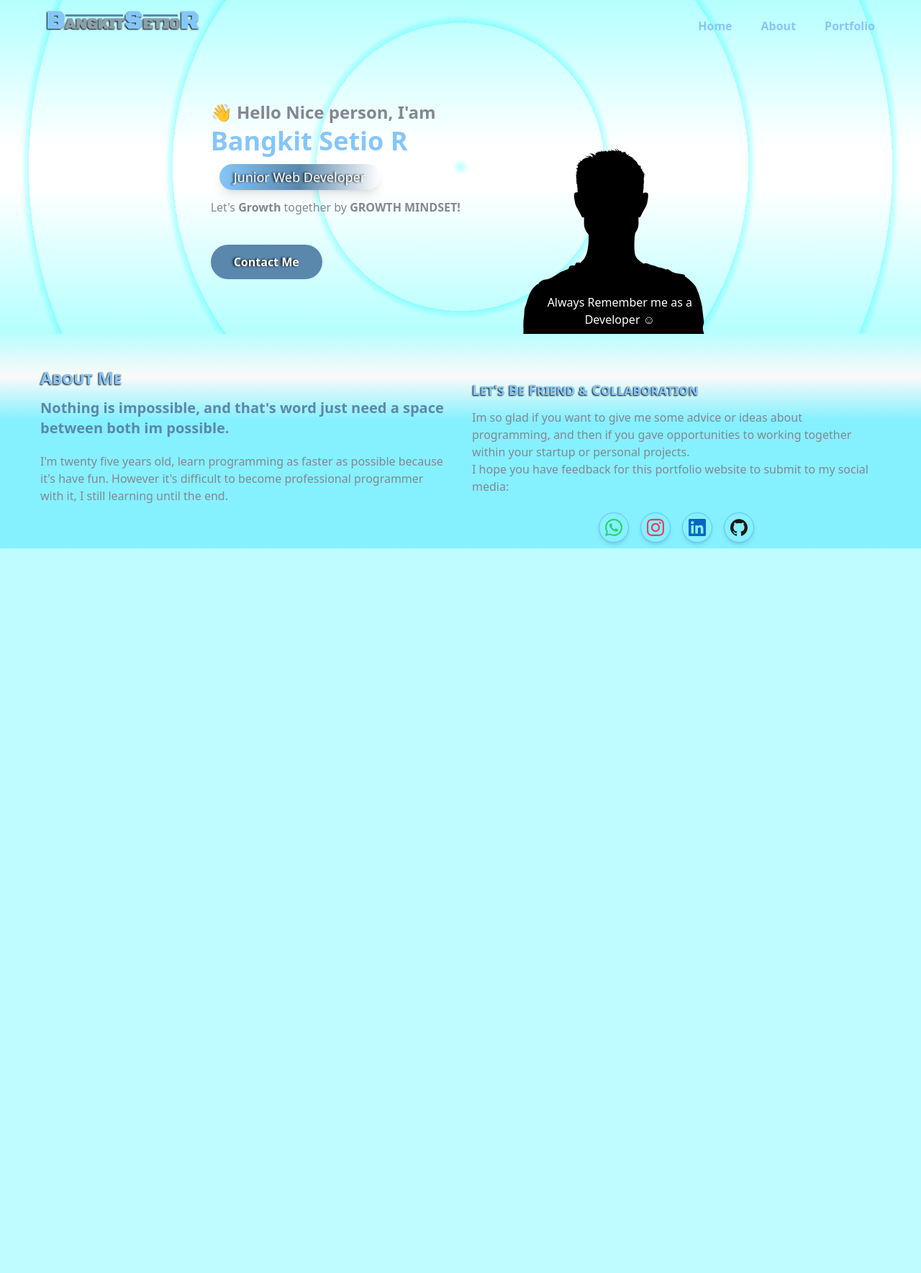
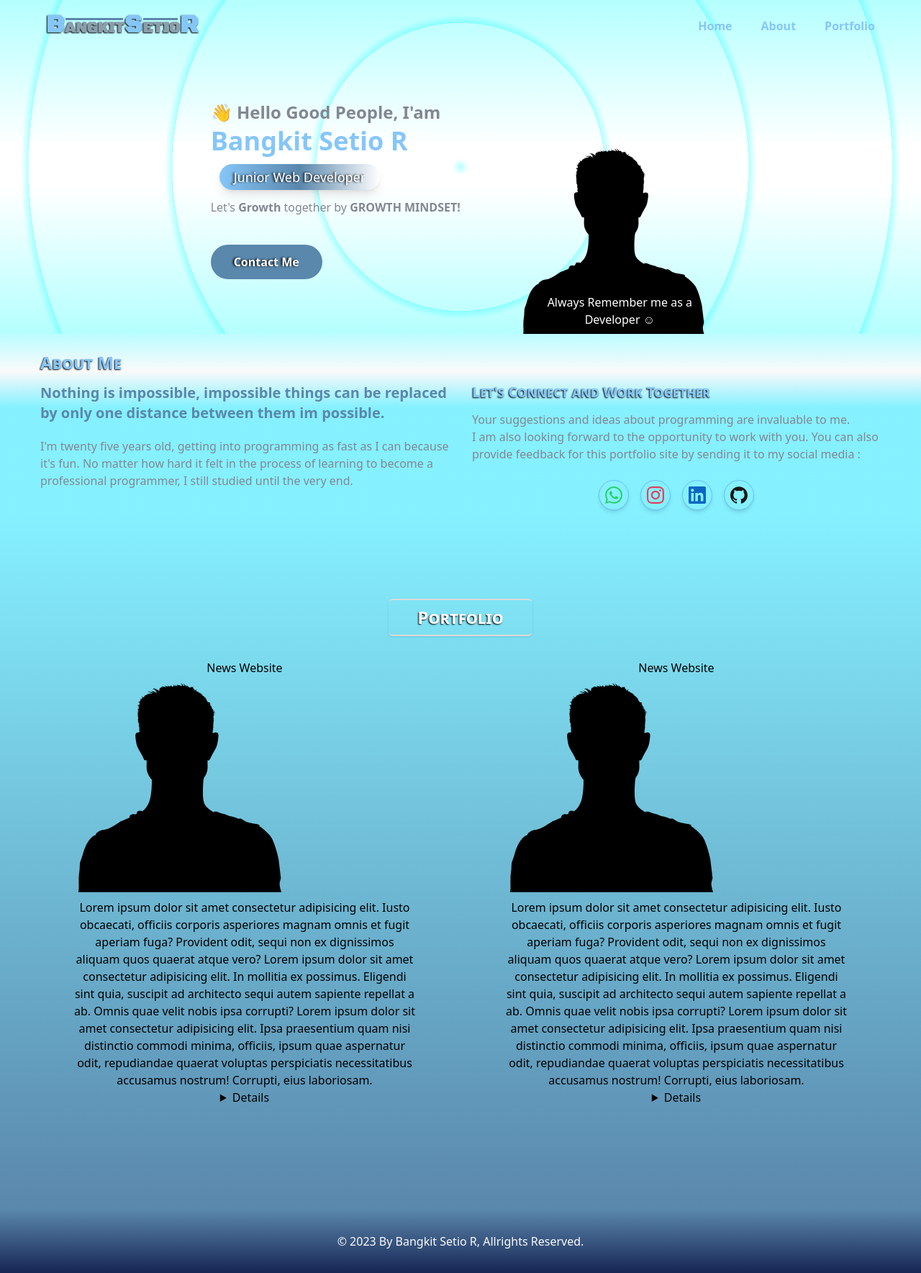
Before and after one commit to Rises21/bangkitsetior, a website: page index.html in a window 1280 px wide. Shown: the whole page at 72% size. Before the commit the page ends 800 px from the top, so only its background shows below. Drawn offline with Linux system fonts and the light colour scheme; a web font is replaced by a local one.

Commit message:
fixing some bugs and  create portfolio and footer section

```diff
--- a/index.html
+++ b/index.html
@@ -7,7 +7,7 @@
     <link href="dist/outputStyles.css" rel="stylesheet">
 </head>
 <body>
-    <header class="z-[999] w-full flex items-center justify-center bg-transparent absolute top-0 left-0">
+    <header class="w-full flex items-center justify-center bg-transparent absolute top-0 left-0">
         <div class="w-[90%] flex items-center justify-between relative transition duration-1000 ease-linear">
             <div class="pt-3 pb-3 relative">
                 <a id="logo" href="#home" class="font-logo smCaps font-semibold text-3xl text-primary"><span class="charCase">B</span>angkit<span class="charCase">S</span>etio<span class="charCase">R</span></a>
@@ -19,11 +19,13 @@
                     <span class="hamburgerLine origin-bottom-left transition duration-500 ease-in-out"></span>
                 </button>
             </div>
-            <nav id="navbarMenu" class="absolute md:static opacity-0 md:opacity-100 -translate-y-28 md:top-28 right-0 md:block w-full py-4 transition duration-700 ease-in-out md:transition-none  text-accent bg-secondary bg-opacity-90 md:bg-transparent border md:border-none border-t-8 rounded-bl-xl rounded-br-xl border-black border-opacity-30">
-                <ul class="block w-full md:flex justify-end gap-10 text-center text-base font-semibold ">
-                    <li class="py-2"> <a href="#home"  class="anchorLink hover:text-backgroundC" >Home</a></li>
-                    <li class="py-2"> <a href="#about"  class="anchorLink hover:text-backgroundC" >About</a></li>
-                    <li class="py-2"> <a href="#portfolio"  class="anchorLink hover:text-backgroundC" >Portfolio</a></li>
+            <nav id="navbarMenu" class="absolute md:static opacity-0 md:opacity-100 -top-[168px] md:top-20 right-0 md:block w-full py-4 transition duration-700 ease-in-out md:transition-none  text-accent bg-secondary bg-opacity-90 md:bg-transparent border md:border-none border-t-8 rounded-bl-xl rounded-br-xl border-black border-opacity-30">
+                <ul  class="block w-full relative md:flex justify-end gap-10 text-center text-base font-semibold">
+                    <li class="py-2"><a href="#home"  class="anchorLink transition duration-500 ease-in-out hover:text-primary" >Home</a></li>
+                    <li class="py-2"> <a href="#about"  class="anchorLink transition duration-500 ease-in-out hover:text-primary" >About</a></li>
+                    <li class="py-2"> <a href="#portfolio"  class="anchorLink transition duration-500 ease-in-out hover:text-primary" >Portfolio</a></li>
+
+
                 </ul>
             </nav>
         </div>
@@ -32,13 +34,11 @@
     <!-- Hero Section @ -->
     <section id="home" class="pt-16">
         <div class="w-full overflow-hidden">
-            <!-- <span class="linearG w-[90%] h-3 mb-3 -ml-2 block shadow-md"></span>
-            <span class="linearG w-[15%] h-3 mb-10 -ml-2 block shadow-md"></span> -->
             <div class="flex flex-wrap justify-center">
 
                 <div class="w-full md:w-1/3 self-center px-4">
 
-                    <h1 class="text-base md:text-2xl font-semibold text-textC">👋 Hello Nice person, I'am <span class="text-accent block font-bold text-2xl lg:text-4xl mt-1">Bangkit Setio R</span></h1>
+                    <h1 class="text-base md:text-2xl font-semibold text-textC">👋 Hello Good People, I'am <span class="text-accent block font-bold text-2xl lg:text-4xl mt-1">Bangkit Setio R</span></h1>
 
                     <h2 class="font-medium max-w-fit m-3 px-5 py-1 rounded-full shadow-lg text-md lg:text-lg text-backgroundC bg-gradient-to-r from-accent via-secondary to-backgroundC">Junior Web Developer</h2>
                     <p class="mb-10 font-medium text-textC">Let's <strong>Growth</strong> together by <strong>GROWTH MINDSET!</strong></p>
@@ -52,8 +52,6 @@
                     <img src="src/assets/image/bangkit.png" alt="bangkit.png" class="max-w-full mx-auto" />
                 </figure>
             </div>
-            <!-- <span class="linearG w-[50%] h-3 mt-10 ml-[55%] block shadow-md"></span>
-            <span class="linearG w-[85%] h-3 mt-3 ml-[20%] block shadow-md"></span> -->
         </div>
     </section>
     <!-- Hero Section & -->
@@ -64,15 +62,14 @@
             <div class="flex flex-wrap">
                 <div class="w-full md:w-1/2 self-center px-4 mb-10">
                     <h4 class="font-bold smCaps text-2xl text-accent mb-3 ">About Me</h4>
-                    <h5 class="font-bold text-xl text-secondary mb-5">Nothing is impossible, and that's word just need a space between both im possible.</h5>
-                    <p class="font-medium text-textC">I'm twenty five years old, learn programming as faster as possible because it's have fun. However it's difficult to become professional programmer with it, I still learning until the end.</p>
+                    <h5 class="font-bold text-xl text-secondary mb-5">Nothing is impossible, impossible things can be replaced by only one distance between them im possible.</h5>
+                    <p class="font-medium text-textC">I'm twenty five years old, getting into programming as fast as I can because it's fun. No matter how hard it felt in the process of learning to become a professional programmer, I still studied until the very end.  </p>
                 </div>
                 <div class="w-full md:w-1/2 self-center px-4">
-                    <h4 class="text-xl font-semibold smCaps text-accent mb-3 md:mt-20 lg:mt-10">Let's Be Friend & Collaboration</h4>
-                    <p class="font-medium text-textC">Im so glad if you want to give me some advice or ideas about programming,
-                         and then if you gave opportunities to working together
-                          within your startup or personal projects. <br>
-                        I hope you have feedback for this portfolio website to submit to my social media:  </p>
+                    <h4 class="text-xl font-semibold smCaps text-accent mb-3 md:mt-20 lg:mt-10">Let's Connect and Work Together</h4>
+                    <p class="font-medium text-textC">Your suggestions and ideas about programming are invaluable to me.<br>
+                        I am also looking forward to the opportunity to work with you.
+                        You can also provide feedback for this portfolio site by sending it to my social media :  </p>
                         <div class=" flex items-center justify-center gap-4 p-2 mt-4">
                             <a class="socmedIcon text-[#25D366]" href="https://wa.me/6283870952393" target="_blank">
                                 <!-- #25D366 -->
@@ -114,6 +111,57 @@
     </section>
     <!-- About Section & -->
 
+    <!-- Portfolio @ -->
+    <section id="portfolio" class="py-28 md:px-10 bg-gradient-to-b from-[#85f0ff] to-secondary">
+        <h1 class=" smCaps max-w-fit mx-auto px-10 py-2 font-bold text-2xl border-b-2 border-t-2 rounded-md text-[#fff] border-[#dbdbdb] shadow">Portfolio</h1>
+        <div class="flex flex-wrap justify-center items-center text-center">
+            <article class="my-8 px-[5%] md:w-1/2">
+                <h2>News Website</h2>
+                <img src="./src/assets/image/male-silhouette.svg" width="300px" alt="dummy">
+                <p>Lorem ipsum dolor sit amet consectetur adipisicing elit. Iusto obcaecati, officiis corporis asperiores magnam omnis et fugit aperiam fuga? Provident odit, sequi non ex dignissimos aliquam quos quaerat atque vero?
+                    Lorem ipsum dolor sit amet consectetur adipisicing elit. In mollitia ex possimus. Eligendi sint quia, suscipit ad architecto sequi autem sapiente repellat a ab. Omnis quae velit nobis ipsa corrupti?
+                    Lorem ipsum dolor sit amet consectetur adipisicing elit. Ipsa praesentium quam nisi distinctio commodi minima, officiis, ipsum quae aspernatur odit, repudiandae quaerat voluptas perspiciatis necessitatibus accusamus nostrum! Corrupti, eius laboriosam.
+                </p>
+                <button>
+                    <Details>
+
+                        <div class="detailedProject">
+                            Lorem ipsum dolor, sit amet consectetur adipisicing elit. Deserunt cupiditate, inventore beatae ducimus aliquam laboriosam enim minus in numquam, culpa unde tenetur quia fugit quae quasi molestias velit omnis doloremque.
+                        </div>
+                    </Details>
+                </button>
+            </article>
+            <article class="my-8 px-[5%] md:w-1/2">
+                <h2>News Website</h2>
+                <img src="./src/assets/image/male-silhouette.svg" width="300px" alt="dummy">
+                <p>Lorem ipsum dolor sit amet consectetur adipisicing elit. Iusto obcaecati, officiis corporis asperiores magnam
+                    omnis et fugit aperiam fuga? Provident odit, sequi non ex dignissimos aliquam quos quaerat atque vero?
+                    Lorem ipsum dolor sit amet consectetur adipisicing elit. In mollitia ex possimus. Eligendi sint quia, suscipit
+                    ad architecto sequi autem sapiente repellat a ab. Omnis quae velit nobis ipsa corrupti?
+                    Lorem ipsum dolor sit amet consectetur adipisicing elit. Ipsa praesentium quam nisi distinctio commodi minima,
+                    officiis, ipsum quae aspernatur odit, repudiandae quaerat voluptas perspiciatis necessitatibus accusamus
+                    nostrum! Corrupti, eius laboriosam.
+                </p>
+                <button>
+                    <Details>
+
+                        <div class="detailedProject">
+                            Lorem ipsum dolor, sit amet consectetur adipisicing elit. Deserunt cupiditate, inventore beatae ducimus
+                            aliquam laboriosam enim minus in numquam, culpa unde tenetur quia fugit quae quasi molestias velit omnis
+                            doloremque.
+                        </div>
+                    </Details>
+                </button>
+            </article>
+        </div>
+    </section>
+    <!-- Portfolio & -->
+
+    <!-- Footer @ -->
+    <footer class="py-8 bg-gradient-to-b from-secondary to-blue-950 text-center text-base shadow-sm">
+        <p class="text-[#fafafa]">&#169; 2023 By Bangkit Setio R, Allrights Reserved.</p>
+    </footer>
+    <!-- Footer & -->
     <script src="src/index.js" >
 
     </script>
--- a/src/index.js
+++ b/src/index.js
@@ -1,4 +1,9 @@
 //header @
+const bodyWidth = document.getElementsByTagName("body");
+const hamburger = document.querySelector("#hamburger");
+const navbarMenu = document.querySelector("#navbarMenu");
+const linkAnchor = document.getElementsByClassName("anchorLink");
+
 window.onscroll = function () {
   const header = document.querySelector("header");
   const fixedNav = header.offsetTop;
@@ -8,24 +13,28 @@ window.onscroll = function () {
   } else {
     header.classList.remove("navbarFixed");
   }
+  for (const i of linkAnchor) {
+    if (window.scrollY > 480) {
+      i.classList.add("navLinkColor");
+    } else {
+      i.classList.remove("navLinkColor");
+    }
+  }
 };
 
-const hamburger = document.querySelector("#hamburger");
-const navbarMenu = document.querySelector("#navbarMenu");
-const linkAnchor = document.getElementsByClassName("anchorLink");
 hamburger.addEventListener("click", function () {
   hamburger.classList.toggle("hamburgerToggler");
   navbarMenu.classList.toggle("navMenu");
 });
-//console.log(window.screen.width, "<<<<<");
-if (window.screen.width > 768) {
+
+if (bodyWidth[0].offsetWidth > 768) {
   hamburger.classList.remove("hamburgerToggler");
   navbarMenu.classList.remove("navMenu");
 }
 
 for (const i of linkAnchor) {
   i.addEventListener("click", function () {
-    if (window.screen.width < 768) {
+    if (bodyWidth[0].offsetWidth < 768) {
       hamburger.classList.toggle("hamburgerToggler");
       navbarMenu.classList.toggle("navMenu");
     }
--- a/src/styles.css
+++ b/src/styles.css
@@ -62,6 +62,15 @@ border-radius: 25px;
 }
 
 
+.hamburgerLine{
+    display: block;
+    margin: 6px;
+    width: 36px;
+    height: 6px;
+    background-color: #85C6F9;
+    border-radius: 2px;
+    text-shadow: -1px 1px 2px #000;
+}
 .hamburgerToggler > span:nth-child(1) {
     @apply rotate-45 translate-x-[20%];
 }
@@ -73,21 +82,25 @@ border-radius: 25px;
 }
 
 .navMenu {
-    @apply  translate-y-[111px] opacity-100;
+    @apply  translate-y-[230px] md:translate-y-0 opacity-100;
     /* border-radius: 0 0 25px 25px; */
+}
+
+/* .anchorLink{
+
+} */
+.anchorLink:hover{
+    opacity: .8;
+    border-bottom: solid 1px #fafafa;
+}
+
+
+.navLinkColor{
+    color: #fff;
 }
 
 
 
-.hamburgerLine{
-    display: block;
-    margin: 6px;
-    width: 36px;
-    height: 6px;
-    background-color: #85C6F9;
-    border-radius: 2px;
-    text-shadow: -1px 1px 2px #000;
-}
 /* header & */
 
 
```
Also changed, not shown: dist/outputStyles.css.
